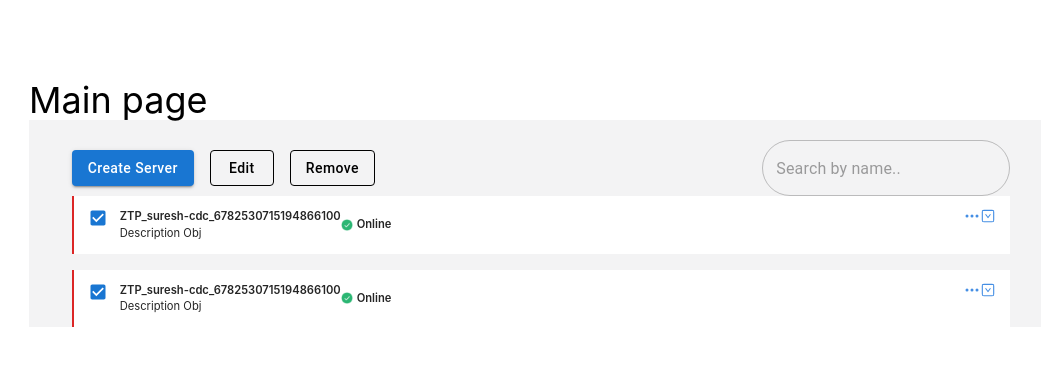
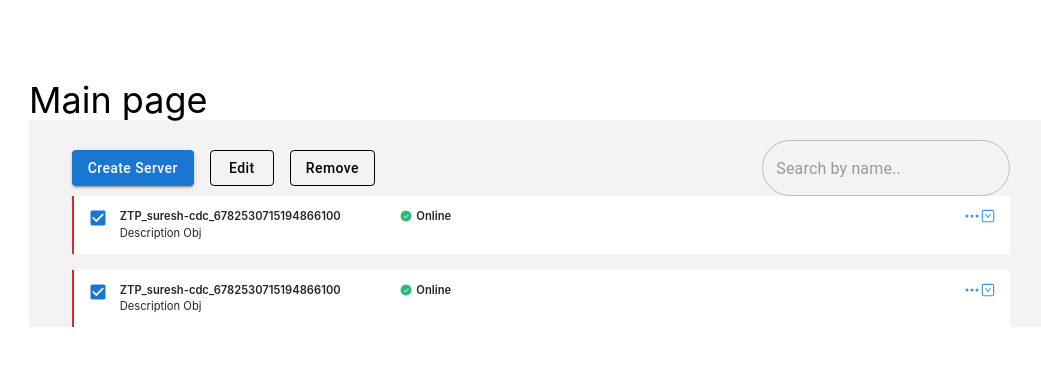
Before and after one commit to ishantsahni/the-task, a React (Create React App) app: page /#/ in a window 1280 px wide. Shown: the top 366 px of the page, without its empty margins (99-1140 px from the left). Built offline with nearby package versions, Linux system fonts and the light colour scheme.

Commit message:
margin top added

```diff
--- a/src/components/TaskHeader/index.js
+++ b/src/components/TaskHeader/index.js
@@ -7,6 +7,7 @@ import { BsThreeDots } from "react-icons/bs";
 const TaskHeader = () => {
   return (
     <div className="flex ishant w-full justify-between">
+      <div className="flex w-2/5 justify-between">
         <div className="flex">
           <Checkbox
             //    {...label}
@@ -15,13 +16,16 @@ const TaskHeader = () => {
             defaultChecked
           />
           <div>
-            <p className="font-semibold text-[0.7rem] text-nero">ZTP_suresh-cdc_6782530715194866100</p>
+            <p className="font-semibold text-[0.7rem] text-nero">
+              ZTP_suresh-cdc_6782530715194866100
+            </p>
             <p className="text-[0.7rem] text-nero">Description Obj</p>
           </div>
-          <div className="flex items-center">
+        </div>
+        <div className="flex">
           <img
             alt="success"
-              className="h-3 w-3 mr-1"
+            className="h-3 w-3 mr-1 mt-0.5"
             src={Resources.images.mainPage.success}
           />
           <p className="font-semibold text-[0.7rem] text-nero">Online</p>
@@ -35,6 +39,6 @@ const TaskHeader = () => {
       </div>
     </div>
   );
-}
+};
 
 export default TaskHeader;
```
Lines whose indentation alone changed are shown as unchanged.
